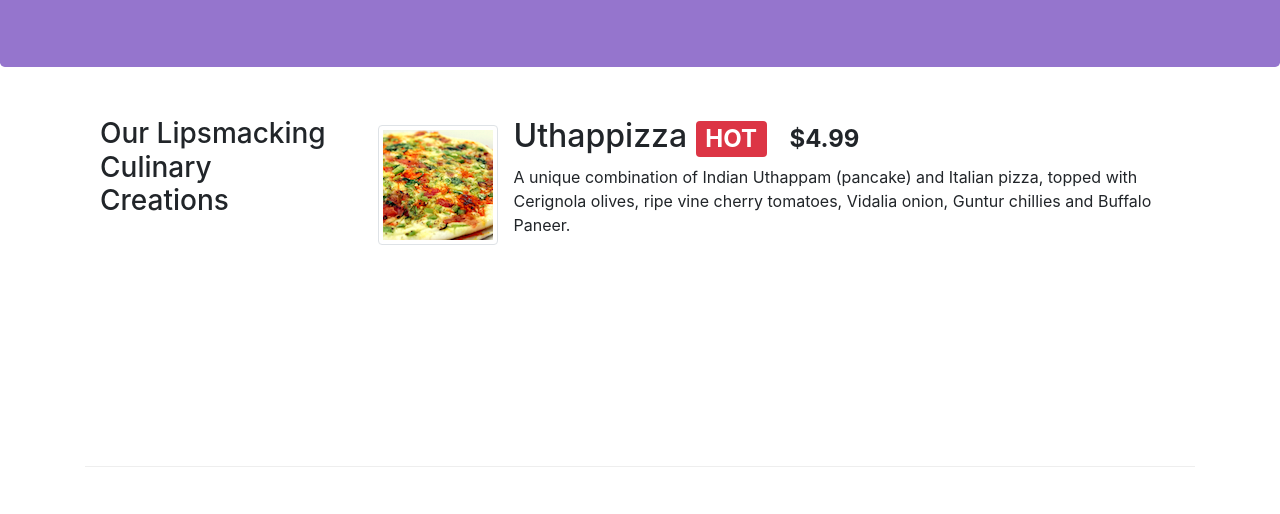
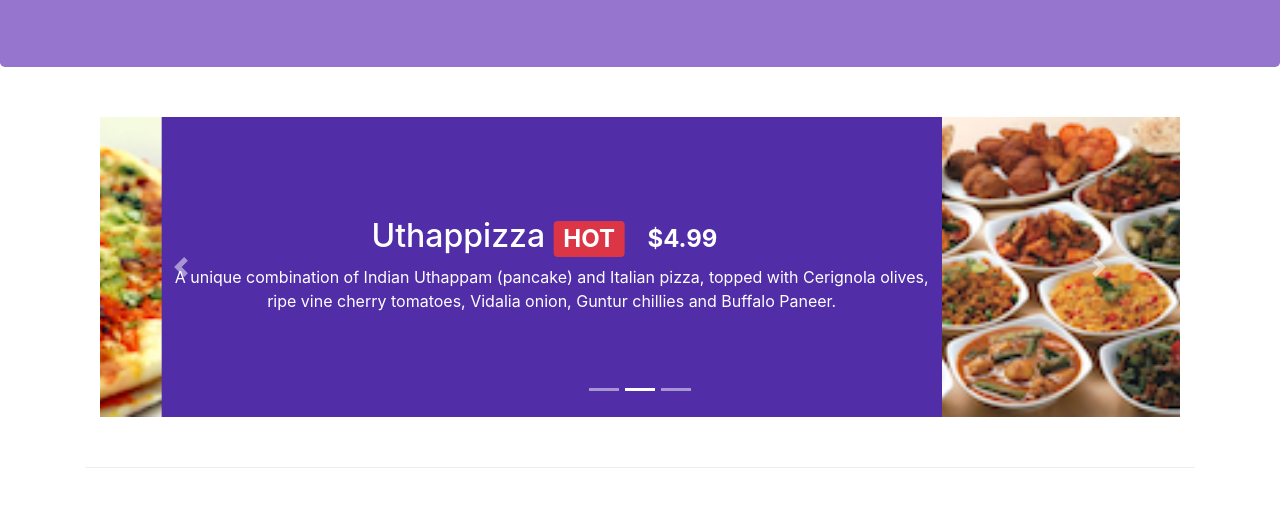
Before and after one commit to harsh141994/Bootstrap, a website: page index.html in a window 1280 px wide. Shown: the part 267-781 px from the top of the page. Drawn offline with nearby package versions, Linux system fonts and the light colour scheme.

Commit message:
carousel

```diff
--- a/css/styles.css
+++ b/css/styles.css
@@ -44,3 +44,26 @@ body{
 	border-bottom: 1px solid #ddd;
 	padding: 10px;
 }
+
+.carousel{
+	background: #512DA8;
+}
+
+.carousel-item{
+	height: 300px;
+}
+
+.carousel-item img{
+	position: absolute;
+	top: 0;
+	left: 0;
+	min-height: 300px;
+}
+
+.carousel-item div{
+	margin: 0px auto;
+	right: 0;
+	left: 300px;
+
+	min-height: 200px;
+}
--- a/index.html
+++ b/index.html
@@ -99,6 +99,50 @@
     </header>
 
     <div class = "container">
+        <div class="row row-content">
+            <div class="col">
+                <div id="mycarosel" class="carousel slide" data-ride="carousel">
+                    <div class="carousel-inner" role="listbox">
+                        <div class="carousel-item active">
+                            <img class="d-block img-fluid" src="img/uthappizza.png" alt="uthappizza">
+                            <div class="carousel-caption d-none d-md-block">
+                                <h2>Uthappizza <span class="badge badge-danger">HOT</span> <span class="badge badge-pill badge-default">$4.99</span></h2>
+                                  <p>A unique combination of Indian Uthappam (pancake) and Italian pizza, topped with Cerignola olives, ripe vine cherry tomatoes, Vidalia onion, Guntur chillies and Buffalo Paneer.</p>
+                            </div>
+                        </div>
+
+                        <div class="carousel-item ">
+                            <img class="d-block img-fluid" src="img/buffet.png" alt="buffet">
+                            <div class="carousel-caption d-none d-md-block">
+                                <h2 >Weekend Grand Buffet <span class="badge badge-danger">NEW</span> </h2>
+                                 <p>Featuring mouthwatering combinations with a choice of five different salads, six enticing appetizers, six main entrees and five choicest desserts. Free flowing bubbly and soft drinks. All for just $19.99 per person </p>
+                            </div>
+                        </div>
+
+                        <div class="carousel-item ">
+                            <img class="d-block img-fluid" src="img/alberto.png" alt="Alberto">
+                            <div class="carousel-caption d-none d-md-block">
+                                 <h2>Alberto Somayya</h2>
+                                  <h4>Executive Chef</h4>
+                                  <p>Award winning three-star Michelin chef with wide International experience having worked closely with whos-who in the culinary world, he specializes in creating mouthwatering Indo-Italian fusion experiences. </p>
+                            </div>
+                        </div>
+                    </div>
+                    <ol class="carousel-indicators">
+                        <li data-target="#mycarosel" data-slide-to="0" class="active"></li>
+                        <li data-target="#mycarosel" data-slide-to="1" ></li>
+                        <li data-target="#mycarosel" data-slide-to="2" ></li>
+                    </ol>
+                    <a class="carousel-control-prev" href="#mycarosel" role="button" data-slide="prev">
+                        <span class="carousel-control-prev-icon"></span>
+                    </a>
+
+                     <a class="carousel-control-next" href="#mycarosel" role="button" data-slide="next">
+                        <span class="carousel-control-next-icon"></span>
+                    </a>
+                </div>
+            </div>
+        </div>
         <div class = "row row-content align-item-center">
             <div class="col-sm-4 col-md-3 flex-last">
                 <h3>Our Lipsmacking Culinary Creations</h3>
```
